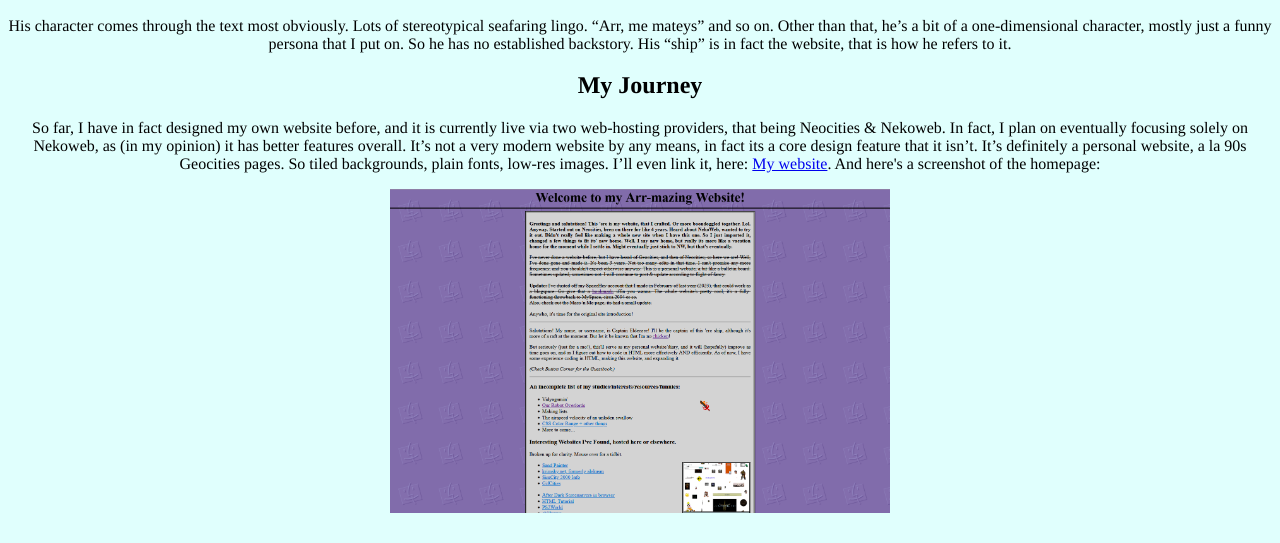
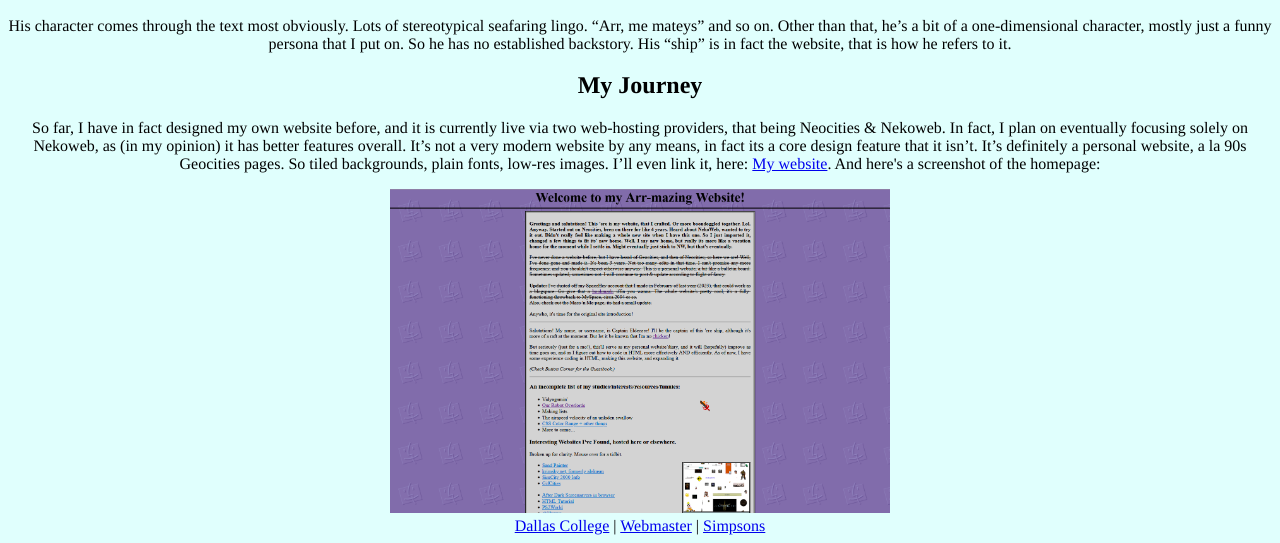
Before and after one commit to CaptainEldeezee/webtools, a plain HTML site: page index.html in a window 1280 px wide. Shown: the part 703-1246 px from the top of the page. Drawn offline with Linux system fonts and the light colour scheme.

Commit message:
Added footer.

```diff
--- a/index.html
+++ b/index.html
@@ -66,6 +66,11 @@
         <img src="images/mywebsite_screenie.png" width="500" alt="A screenshot of my other website's home page.">
     </section>
     </main>
+    <footer>
+    <a href="https://www.dallascollege.edu/pages/default.aspx">Dallas College</a> |
+    <a href="mailto:e3698564@student.dcccd.edu">Webmaster</a> |
+    <a href="https://www.simpsonsarchive.com/">Simpsons</a>
+    </footer>
 </body>
 
 </html>
```
